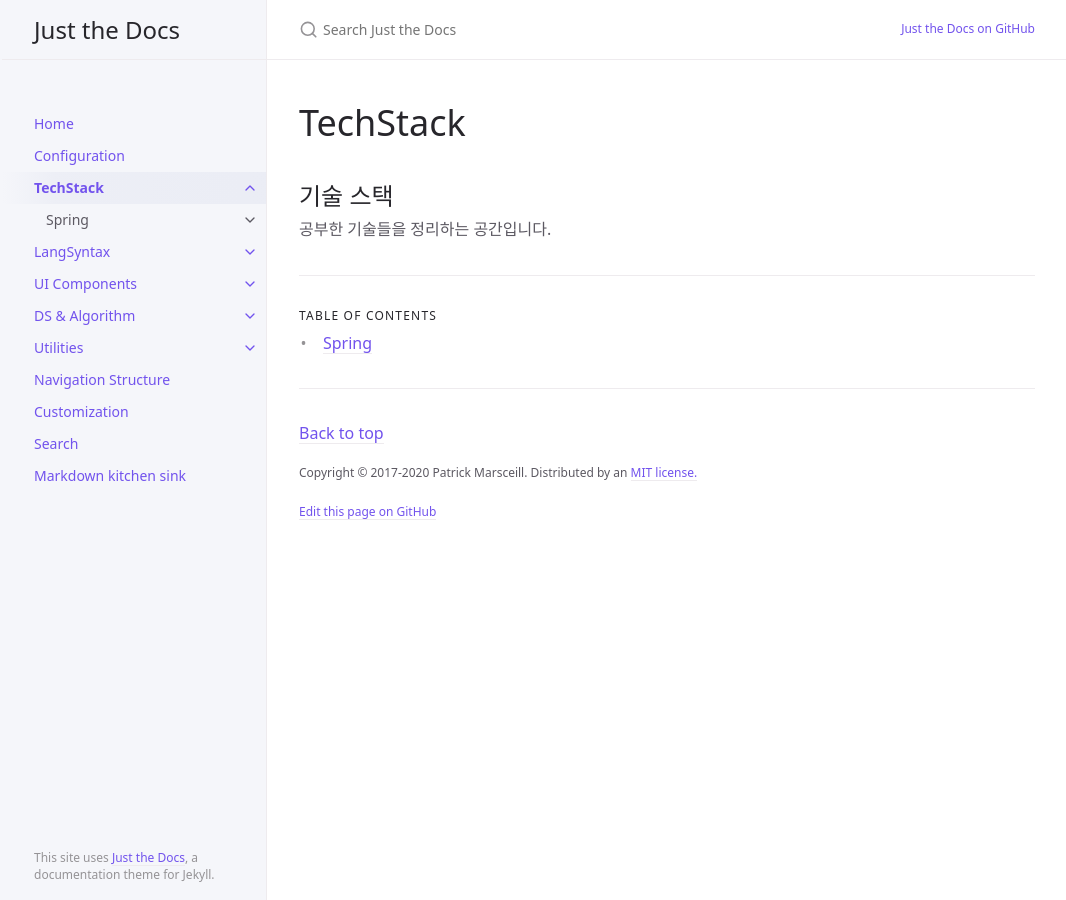
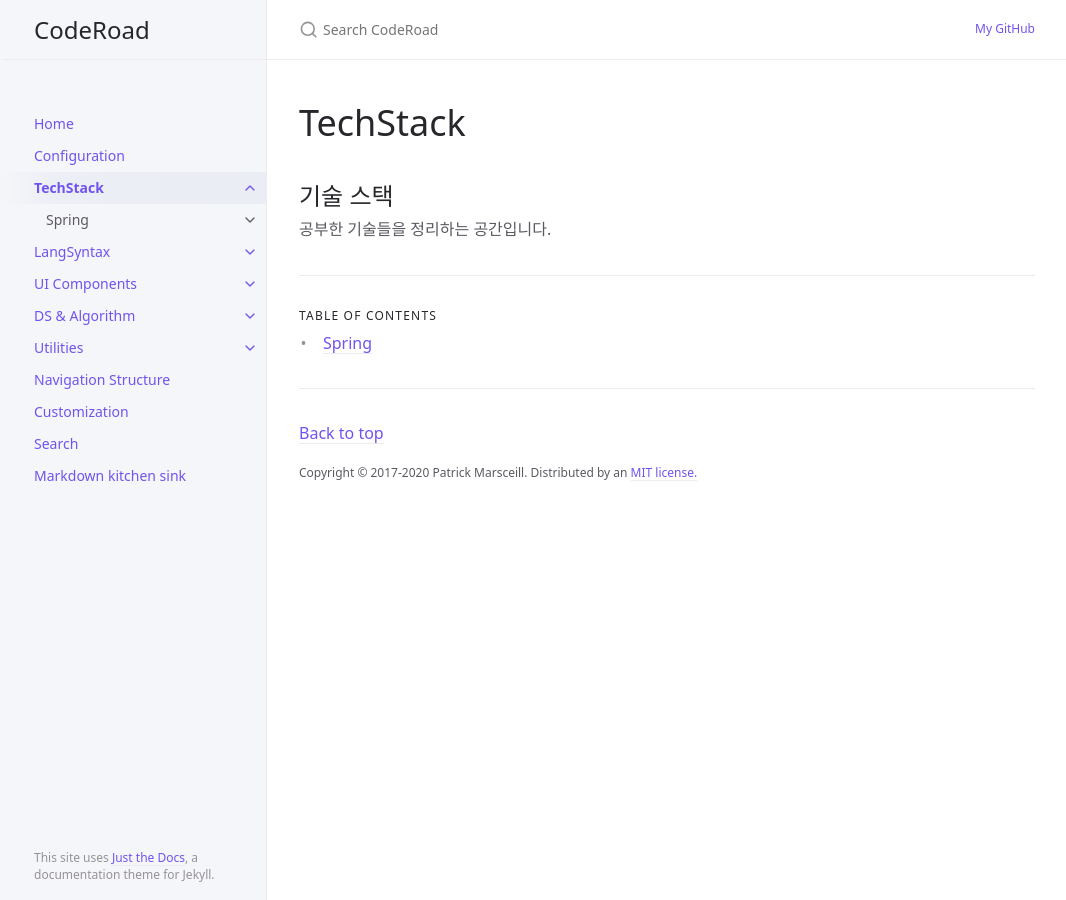
Before and after one commit to hangillee/hangillee.github.io, a Jekyll site: the page built from docs/TechStack/techstack.md, in a window 1280 px wide. Shown: the whole page, without its empty margins (105-1171 px from the left). Built offline with Jekyll 4.4.1, drawn with Linux system fonts in a browser that asks for light colours.

Commit message:
CHORE Edit config

```diff
--- a/_config.yml
+++ b/_config.yml
@@ -13,11 +13,12 @@
 # you will see them accessed via {{ site.title }}, {{ site.github_repo }}, and so on.
 # You can create any custom variable you would like, and they will be accessible
 # in the templates via {{ site.myvariable }}.
-title: Just the Docs
-description: A Jekyll theme for documentation
-baseurl: "/just-the-docs" # the subpath of your site, e.g. /blog
-url: "https://just-the-docs.github.io" # the base hostname & protocol for your site, e.g. http://example.com
-
+locale: "ko-KR"
+title: CodeRoad
+description: 좋은 개발자 되기!
+baseurl: "/" # the subpath of your site, e.g. /blog
+url: "https://hangillee.github.io" # the base hostname & protocol for your site, e.g. http://example.com
+repository: "hangillee/hangillee.github.io"
 permalink: pretty
 exclude: ["node_modules/", "*.gemspec", "*.gem", "Gemfile", "Gemfile.lock", "package.json", "package-lock.json",  "script/", "LICENSE.txt", "lib/", "bin/", "README.md", "Rakefile"]
 
@@ -56,11 +57,11 @@ heading_anchors: true
 
 # Aux links for the upper right navigation
 aux_links:
-  "Just the Docs on GitHub":
-    - "//github.com/just-the-docs/just-the-docs"
+  "My GitHub":
+    - "//github.com/hangillee"
 
 # Makes Aux links open in a new tab. Default is false
-aux_links_new_tab: false
+aux_links_new_tab: true
 
 # Sort order for navigation links
 # nav_sort: case_insensitive # default, equivalent to nil
@@ -82,7 +83,7 @@ last_edit_time_format: "%b %e %Y at %I:%M %p" # uses ruby's time format: https:/
 
 
 # Footer "Edit this page on GitHub" link text
-gh_edit_link: true # show or hide edit this page link
+gh_edit_link: false # show or hide edit this page link
 gh_edit_link_text: "Edit this page on GitHub"
 gh_edit_repository: "https://github.com/just-the-docs/just-the-docs" # the github URL for your repo
 gh_edit_branch: "main" # the branch that your docs is served from
@@ -167,5 +168,5 @@ compress_html:
   startings: []
   blanklines: false
   profile: false
-  # ignore:
-  #   envs: all
+  ignore:
+    envs: all
```
